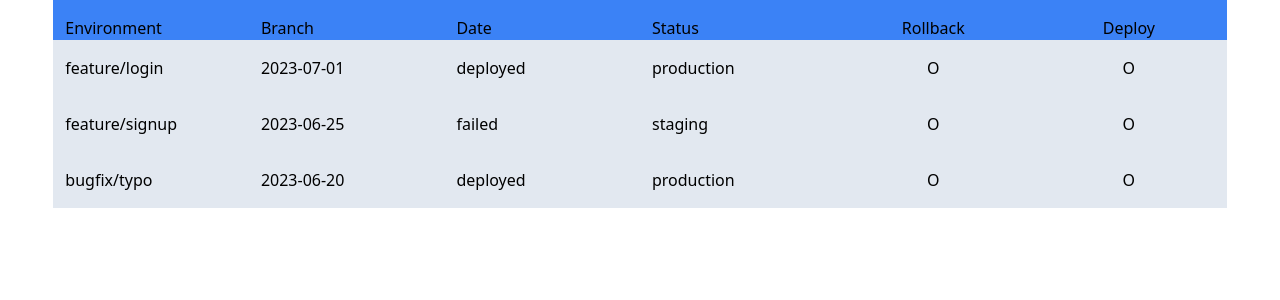
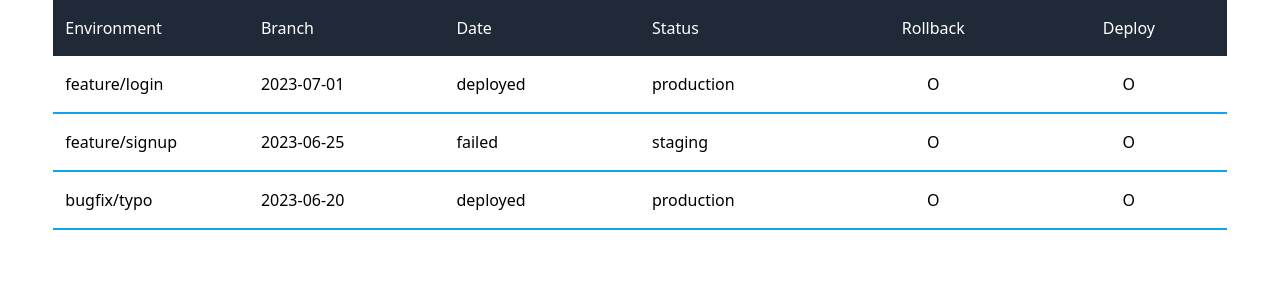
Before and after one commit to iLooL/expandable-table, a React (Vite) app: page / in a window 1280 px wide. Shown: the top 300 px of the page. Built offline with nearby package versions, Linux system fonts and the light colour scheme.

Commit message:
changed the styling

```diff
--- a/src/App.tsx
+++ b/src/App.tsx
@@ -5,7 +5,7 @@ function App() {
 
 
   return (
-    <div className="w-11/12 mx-auto bg-red-300">
+    <div className="w-11/12 mx-auto">
       <DeploymentTable deployments={deployments} />
     </div>
   )
--- a/src/components/DeploymentTable.tsx
+++ b/src/components/DeploymentTable.tsx
@@ -19,6 +19,7 @@ type Props = {
 };
 
 const DeploymentTable: React.FC<Props> = ({ deployments }) => {
+  // key is index of row, T/F for if it's selected
     const [expandedRows, setExpandedRows] = useState<{ [key: number]: boolean }>({});
     const headers = [
         "Environment",
@@ -35,34 +36,36 @@ const DeploymentTable: React.FC<Props> = ({ deployments }) => {
         }));
     };
 
+    console.log(expandedRows)
+
     return (
         <div className="w-full h-full mx-auto">
-            <div className="flex overflow-x-auto h-10 ">
+            <div className="flex overflow-x-auto">
                 {
                     headers.map((item: any, index: number) => (
-                        <>
+                        <React.Fragment key={index}>
                             { headers.length - index === 1 || headers.length - index === 2 ?
-                                <div key={index} className="bg-blue-500 px-3 py-4 w-1/6 flex justify-center">{item}</div>
+                                <div key={index} className="bg-gray-800 text-white px-3 py-4 w-1/6 flex justify-center">{item}</div>
                                 :
-                                <div key={index} className="bg-blue-500 px-3 py-4 w-1/6 flex justify-start">{item}</div>
+                                <div key={index} className="bg-gray-800 text-white px-3 py-4 w-1/6 flex justify-start">{item}</div>
                             }
-                        </>
+                        </React.Fragment>
                     ))
                 }
             </div>
             <div className="h-fit flex-col">
                 {deployments.map((deployment, index) => (
                     <React.Fragment key={index}>
-                        <div className="flex w-full justify-between h-15" onClick={() => handleRowClick(index)}>
-                            <div className='bg-slate-200 px-3 py-4 w-1/6'>{deployment.branch}</div>
-                            <div className='bg-slate-200 px-3 py-4 w-1/6'>{deployment.deployment_date}</div>
-                            <div className='bg-slate-200 px-3 py-4 w-1/6'>{deployment.status}</div>
-                            <div className='bg-slate-200 px-3 py-4 w-1/6'>{deployment.environment}</div>
-                            <div className='bg-slate-200 px-3 py-4 w-1/6 flex justify-center'>O</div>
-                            <div className='bg-slate-200 px-3 py-4 w-1/6 flex justify-center'>O</div>
+                        <div className="flex w-full justify-between border-b-2 border-sky-500 hover:border-sky-700" onClick={() => handleRowClick(index)}>
+                            <div className='px-3 py-4 w-1/6'>{deployment.branch}</div>
+                            <div className='px-3 py-4 w-1/6'>{deployment.deployment_date}</div>
+                            <div className='px-3 py-4 w-1/6'>{deployment.status}</div>
+                            <div className='px-3 py-4 w-1/6'>{deployment.environment}</div>
+                            <div className='px-3 py-4 w-1/6 flex justify-center'>O</div>
+                            <div className='px-3 py-4 w-1/6 flex justify-center'>O</div>
                         </div>
                         {expandedRows[index] && (
-                            <div className="col-span-5 border-t border-gray-200 bg-slate-400 p-2 h-56">
+                            <div className="from-blackcol-span-5 mt-3 border border-gray-200 p-4 rounded-2xl">
                                 <p>{`Branch: ${deployment.branch}`}</p>
                                 <p>{`Deployment Date: ${deployment.deployment_date}`}</p>
                                 <p>{`Status: ${deployment.status}`}</p>
```
